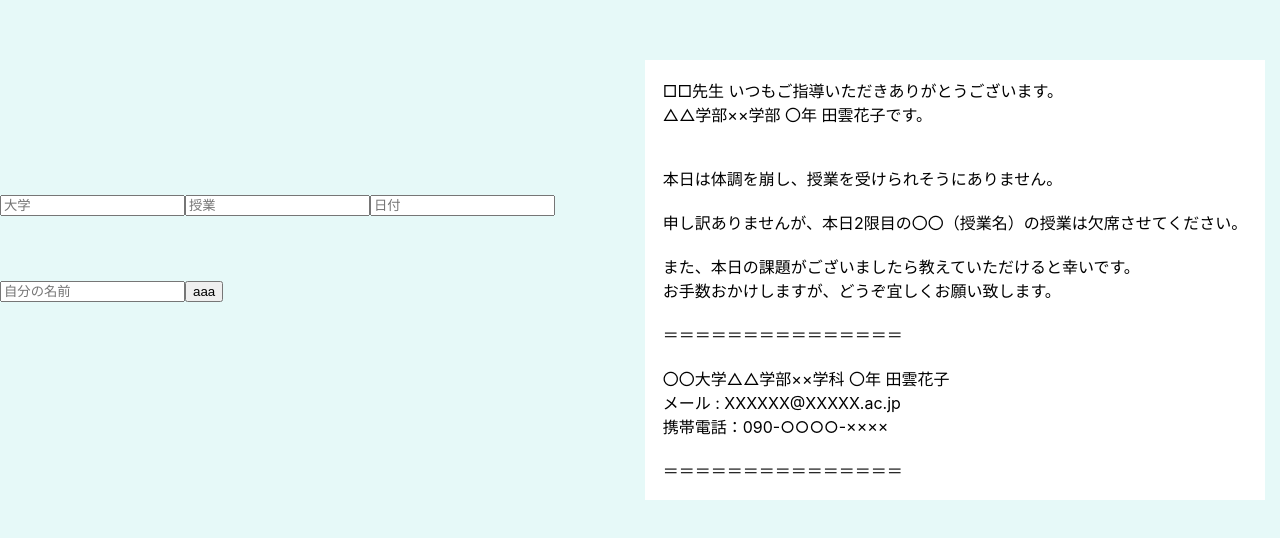
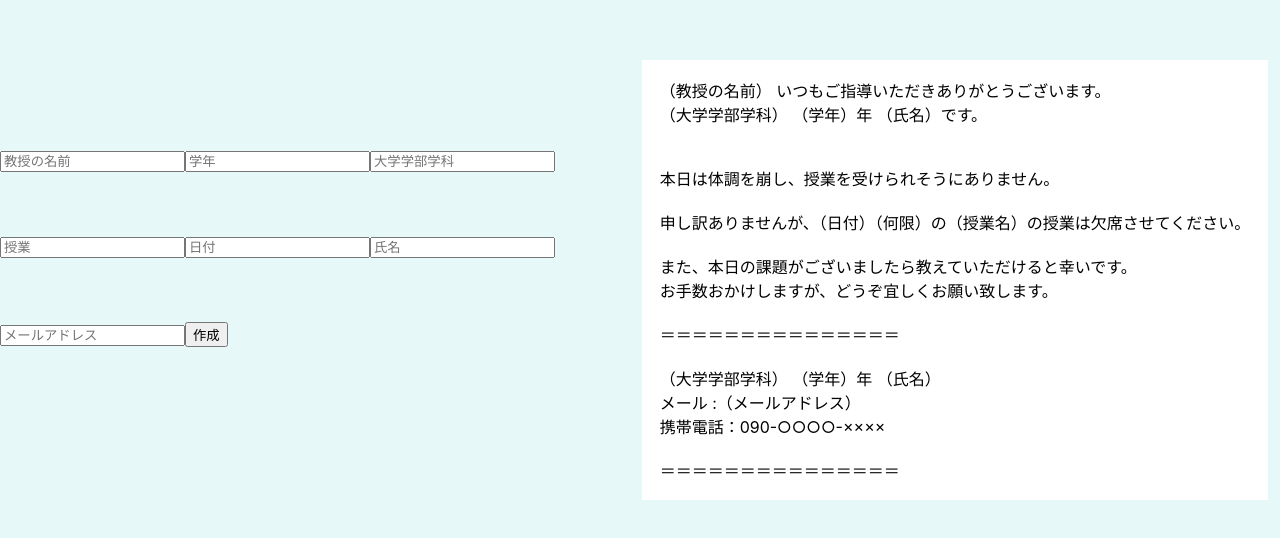
Before and after one commit to yusei53/ASAP, a React (Create React App) app: page / in a window 1280 px wide. Shown: the part 120-658 px from the top of the page. Built offline with nearby package versions, Linux system fonts and the light colour scheme.

Commit message:
簡単なデモ実装

```diff
--- a/src/components/HomePage.jsx
+++ b/src/components/HomePage.jsx
@@ -5,6 +5,9 @@ export const HomePage = () => {
   const location = useLocation();
   const searchParams = new URLSearchParams(location.search);
 
+  const teacher = searchParams.get("teacher");
+  const mail = searchParams.get("mail");
+  const grade = searchParams.get("grade");
   const university = searchParams.get("university");
   const lesson = searchParams.get("lesson");
   const date = searchParams.get("date");
@@ -12,10 +15,29 @@ export const HomePage = () => {
 
   return (
     <>
-      <div>{university}</div>
-      <div>{lesson}</div>
-      <div>{date}</div>
-      <div>{name}</div>
+      {teacher}先生 いつもご指導いただきありがとうございます。 <br />
+      {university} {grade} {name}です。
+      <br />
+      <br />
+      <br />
+      本日は体調を崩し、授業を受けられそうにありません。
+      <br />
+      <br />
+      申し訳ありませんが、{date}2限目の{lesson}の授業は欠席させてください。
+      <br />
+      <br />
+      また、本日の課題がございましたら教えていただけると幸いです。
+      <br />
+      お手数おかけしますが、どうぞ宜しくお願い致します。
+      <br />
+      <br />
+      ＝＝＝＝＝＝＝＝＝＝＝＝＝＝＝ <br />
+      <br />
+      {university} {grade} {name} <br />
+      メール : {mail} <br />
+      携帯電話：090-○○○○-×××× <br />
+      <br />
+      ＝＝＝＝＝＝＝＝＝＝＝＝＝＝＝
     </>
   );
 };
--- a/src/components/TemMessage.jsx
+++ b/src/components/TemMessage.jsx
@@ -4,15 +4,15 @@ export const TemMessage = () => {
   return (
     <SBox>
       <SElement>
-        □□先生 いつもご指導いただきありがとうございます。 <br />
-        △△学部××学部 〇年 田雲花子です。
+        （教授の名前） いつもご指導いただきありがとうございます。 <br />
+        （大学学部学科） （学年）年 （氏名）です。
         <br />
         <br />
         <br />
         本日は体調を崩し、授業を受けられそうにありません。
         <br />
         <br />
-        申し訳ありませんが、本日2限目の〇〇（授業名）の授業は欠席させてください。
+        申し訳ありませんが、（日付）（何限）の（授業名）の授業は欠席させてください。
         <br />
         <br />
         また、本日の課題がございましたら教えていただけると幸いです。
@@ -22,8 +22,8 @@ export const TemMessage = () => {
         <br />
         ＝＝＝＝＝＝＝＝＝＝＝＝＝＝＝ <br />
         <br />
-        〇〇大学△△学部××学科 〇年 田雲花子 <br />
-        メール : XXXXXX@XXXXX.ac.jp <br />
+        （大学学部学科） （学年）年 （氏名） <br />
+        メール :（メールアドレス） <br />
         携帯電話：090-○○○○-×××× <br />
         <br />
         ＝＝＝＝＝＝＝＝＝＝＝＝＝＝＝
--- a/src/components/WelcomePage.jsx
+++ b/src/components/WelcomePage.jsx
@@ -16,8 +16,20 @@ export const WelcomePage = () => {
       <LeftElement>
         <form>
           <SInput
+            name="teacher"
+            placeholder="教授の名前"
+            value={inputValues.teacher || ""}
+            onChange={handleInputChange}
+          />
+          <SInput
+            name="grade"
+            placeholder="学年"
+            value={inputValues.grade || ""}
+            onChange={handleInputChange}
+          />
+          <SInput
             name="university"
-            placeholder="大学"
+            placeholder="大学学部学科"
             value={inputValues.university || ""}
             onChange={handleInputChange}
           />
@@ -35,8 +47,14 @@ export const WelcomePage = () => {
           />
           <SInput
             name="name"
-            placeholder="自分の名前"
+            placeholder="氏名"
             value={inputValues.name || ""}
+            onChange={handleInputChange}
+          />
+          <SInput
+            name="mail"
+            placeholder="メールアドレス"
+            value={inputValues.mail || ""}
             onChange={handleInputChange}
           />
           <Link
@@ -44,10 +62,14 @@ export const WelcomePage = () => {
               pathname: "/home",
               search: `?university=${inputValues.university || ""}&lesson=${
                 inputValues.lesson || ""
-              }&date=${inputValues.date || ""}&name=${inputValues.name || ""}`,
+              }&date=${inputValues.date || ""}&name=${
+                inputValues.name || ""
+              }&teacher=${inputValues.teacher || ""}&mail=${
+                inputValues.mail || ""
+              }grade=${inputValues.grade}`,
             }}
           >
-            <button type="submit">aaa</button>
+            <button type="submit">作成</button>
           </Link>
         </form>
       </LeftElement>
```
